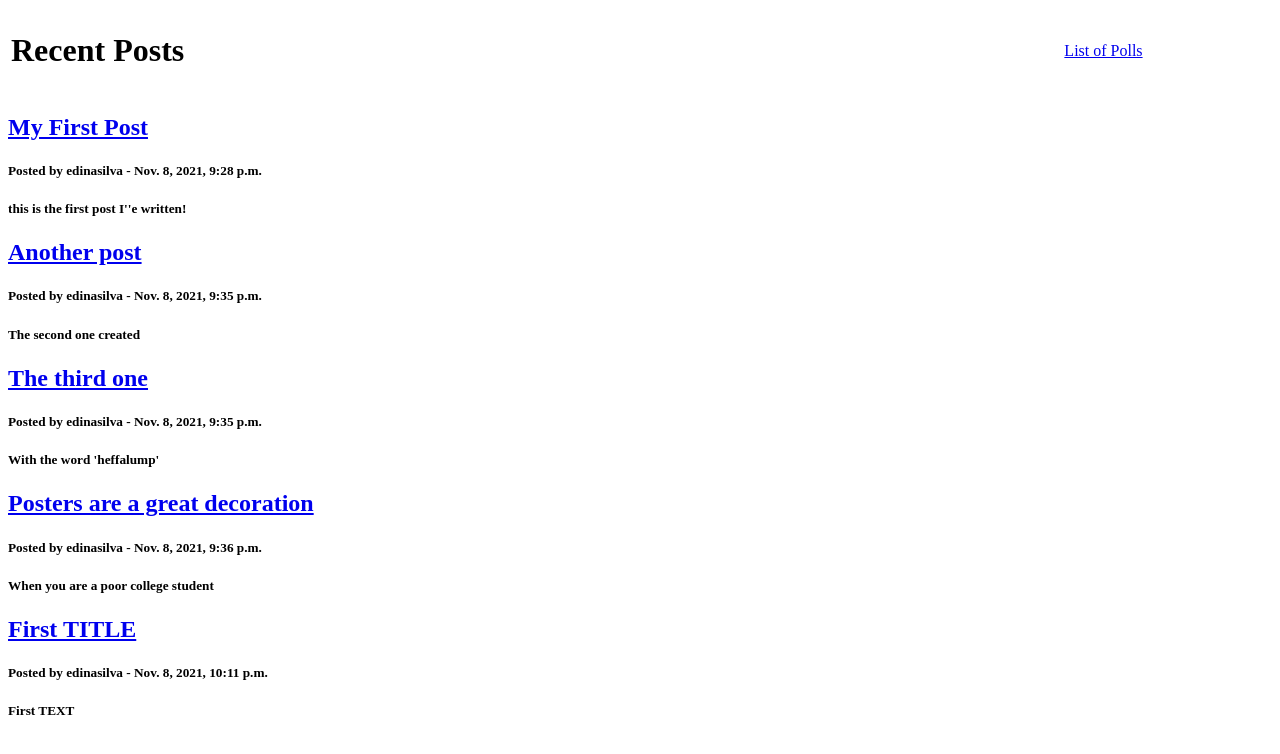
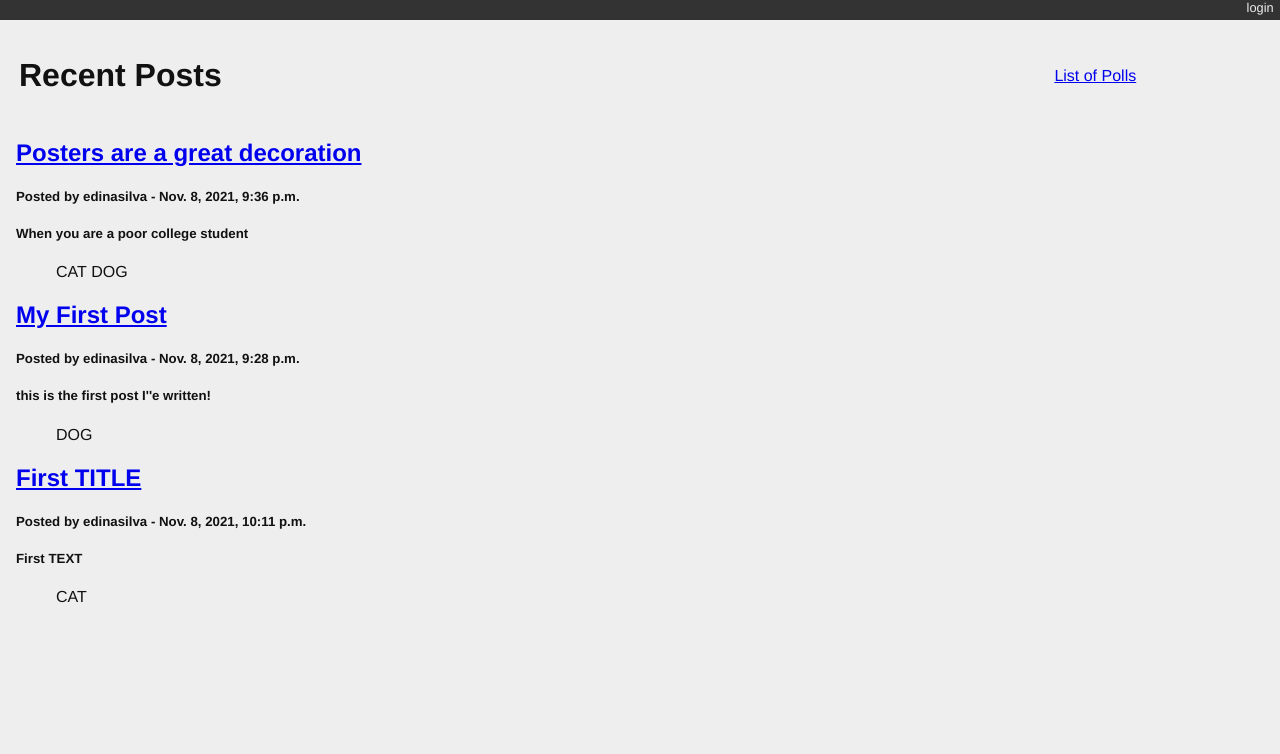
Before and after one commit to Edinas09/django-blog, a Django app: page / in a window 1280 px wide. Shown: the top 754 px of the page. Run offline with Django 3.2, Linux system fonts and the light colour scheme; data comes from the database, SQL or seed files in the repository; both versions use the stored data as it was after the commit.

Commit message:
add features lesson 07 Activity

```diff
--- a/blogging/admin.py
+++ b/blogging/admin.py
@@ -1,6 +1,7 @@
 from django.contrib import admin
-from blogging.models import Post
+from blogging.models import Post, Category # import all models
 
 # Register your models here.
 # and a new admin registration
 admin.site.register(Post)
+admin.site.register(Category)
--- a/blogging/models.py
+++ b/blogging/models.py
@@ -11,3 +11,15 @@ class Post(models.Model):
 
     def __str__(self):
         return self.title
+
+
+class Category(models.Model):
+    name = models.CharField(max_length=128)
+    description = models.TextField(blank=True)
+    posts = models.ManyToManyField(Post, blank=True, related_name='categories')
+
+    def __str__(self):
+        return self.name
+
+    class Meta:
+        verbose_name_plural = 'Categories'
--- /dev/null
+++ b/blogging/static/django_blog.css
@@ -0,0 +1,74 @@
+body {
+    background-color: #eee;
+    color: #111;
+    font-family: "HelveticaNeue-Light", "Helvetica Neue Light", "Helvetica Neue", Helvetica, Arial, "Lucida Grande", sans-serif;
+    margin:0;
+    padding:0;
+}
+#container {
+    margin:0;
+    padding:0;
+    margin-top: 0px;
+}
+#header {
+    background-color: #333;
+    border-botton: 1px solid #111;
+    margin:0;
+    padding:0;
+}
+#control-bar {
+    margin: 0em 0em 1em;
+    list-style: none;
+    list-style-type: none;
+    text-align: right;
+    color: #eee;
+    font-size: 80%;
+    padding-bottom: 0.4em;
+}
+#control-bar li {
+    display: inline-block;
+}
+#control-bar li a {
+    color: #eee;
+    padding: 0.5em;
+    text-decoration: none;
+}
+#control-bar li a:hover {
+    color: #cce;
+}
+#content {
+    margin: 0em 1em 1em;
+}
+
+ul#entries {
+    list-style: none;
+    list-style-type: none;
+}
+div.entry {
+    margin-right: 2em;
+    margin-top: 1em;
+    border-top: 1px solid #cecece;
+}
+ul#entries li:first-child div.entry {
+    border-top: none;
+    margin-top: 0em;
+}
+div.entry-body {
+    margin-left: 2em;
+}
+.notification {
+    float: right;
+    text-align: center;
+    width: 25%;
+    padding: 1em;
+}
+.info {
+    background-color: #aae;
+}
+ul.categories {
+    list-style: none;
+    list-style-type: none;
+}
+ul.categories li {
+    display: inline;
+}
--- a/blogging/templates/blogging/list.html
+++ b/blogging/templates/blogging/list.html
@@ -20,17 +20,25 @@
 {% for post in posts %}
     <div class="post">
         <h2>
-            <a href="{% url 'post_detail' post.pk %}">{{ post.title }}</a>
+            <a href="{% url 'post_detail' post.pk %}">{{ post }}</a>
         </h2>
+        <p class="byline">
         <h5>Posted by {{ post.author }} - {{post.created_date}}</h5>
+        </p>
+        <div class="post-body">
+
         <h5>{{ post.text }}</h5>
+        </div>
+
+        <ul class="categories">
+        {% for category in post.categories.all %}
+        <li>{{ category }}</li>
+        {% endfor %}
+        </ul>
 
     </div>
 
 {% endfor %}
-
-
-
 {% endblock %}
 
 
--- a/blogging/views.py
+++ b/blogging/views.py
@@ -1,16 +1,33 @@
 # blogging/views.py
 
 from django.shortcuts import render
-from django.http import Http404
+from django.http import HttpResponse, HttpResponseRedirect, Http404
+from django.template import loader
 from blogging.models import Post
 
+
+
+def stub_view(request, *args, **kwargs):
+    body = "Stub View\n\n"
+    if args:
+        body += "Args:\n"
+        body += "\n".join(["\t%s" % a for a in args])
+    if kwargs:
+        body += "Kwargs:\n"
+        body += "\n".join(["\t%s: %s" % i for i in kwargs.items()])
+    return HttpResponse(body, content_type="text/plain")
+
+
 def list_view(request):
-    context = {'posts': Post.objects.all()}
-    return render(request, 'blogging/list.html', context)
+    published = Post.objects.exclude(published_date__exact=None)
+    posts = published.order_by('-published_date')
+    context = {'posts': posts}
+    return render(request, 'list.html', context)
 
 def detail_view(request, post_id):
+    published = Post.objects.exclude(published_date__exact=None)
     try:
-        post = Post.objects.get(pk=post_id)
+        post = published.get(pk=post_id)
     except Post.DoesNotExist:
         raise Http404
     context = {'post': post}
--- a/mysite/settings.py
+++ b/mysite/settings.py
@@ -56,7 +56,7 @@ ROOT_URLCONF = 'mysite.urls'
 TEMPLATES = [
     {
         'BACKEND': 'django.template.backends.django.DjangoTemplates',
-        'DIRS': [os.path.join(BASE_DIR, 'mysite/templates')],
+        'DIRS': [os.path.join(BASE_DIR, 'mysite/templates'), os.path.join(BASE_DIR, 'blogging/templates/blogging')],
         'APP_DIRS': True,
         'OPTIONS': {
             'context_processors': [
@@ -125,3 +125,6 @@ STATIC_URL = '/static/'
 # https://docs.djangoproject.com/en/3.2/ref/settings/#default-auto-field
 
 DEFAULT_AUTO_FIELD = 'django.db.models.BigAutoField'
+
+LOGIN_URL = '/login/'
+LOGIN_REDIRECT_URL = '/'
--- a/mysite/templates/base.html
+++ b/mysite/templates/base.html
@@ -1,10 +1,23 @@
 <!DOCTYPE html>
+{% load static %}
 <html lang="en">
 <head>
     <meta charset="UTF-8">
-    <title>My Django Blog</title>
+    <title>My Django Blog</title> <!-- This is already present -->
+    <link type="text/css" rel="stylesheet" href="{% static 'django_blog.css' %}">
 </head>
 <body>
+  <div id="header">  {# header begins here #}
+   <ul id="control-bar">
+   {% if user.is_authenticated %}
+    {% if user.is_staff %}<li><a href="{% url 'admin:index' %}">admin</a></li>{% endif %}
+     <li><a href="{% url 'logout' %}">logout</a></li>
+    {% else %}
+     <li><a href="{% url 'login' %}">login</a></li>
+   {% endif %}
+   </ul>
+  </div>
+
 <div id="container">
     <div id="content">
         {% block content %}
--- a/mysite/urls.py
+++ b/mysite/urls.py
@@ -16,11 +16,15 @@ Including another URLconf
 # mysite/urls.py
 
 from django.contrib import admin
+from django.contrib.auth.views import LoginView, LogoutView
 from django.urls import path, include  # <-- Make sure you have both of these imports.
+
+
 
 urlpatterns = [
     path('polling/', include('polling.urls')),  # <-- Add this
     path('admin/', admin.site.urls),
     path('', include('blogging.urls')),  # <-- Add this
-
+    path('login/', LoginView.as_view(template_name='login.html'), name="login"),
+    path('logout/', LogoutView.as_view(next_page='/'), name="logout"),
 ]
```
Also changed, not shown: blogging/templates/blogging/detail.html (+9 -1 lines), blogging/tests.py (+53 -3 lines), blogging/urls.py (+9 -1 lines), mysite/templates/login.html (added, +17 -0 lines), blogging/migrations/0002_category.py (added), db.sqlite3, 4 other files.
